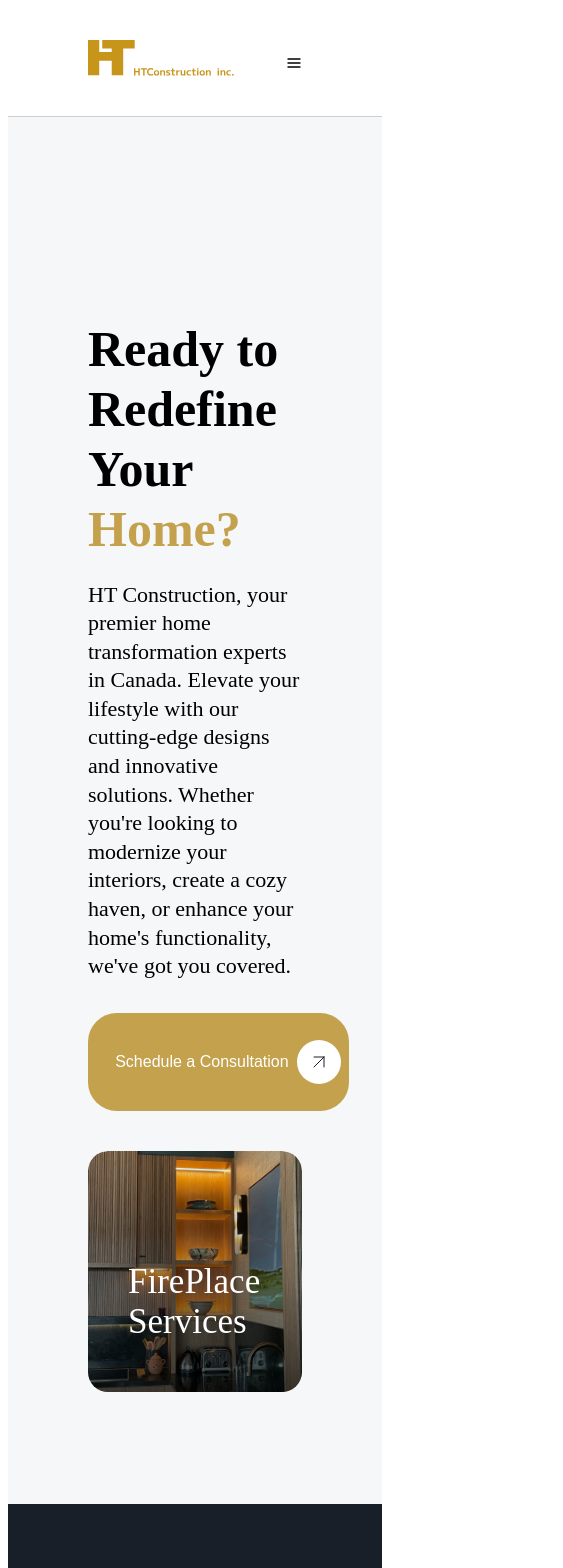
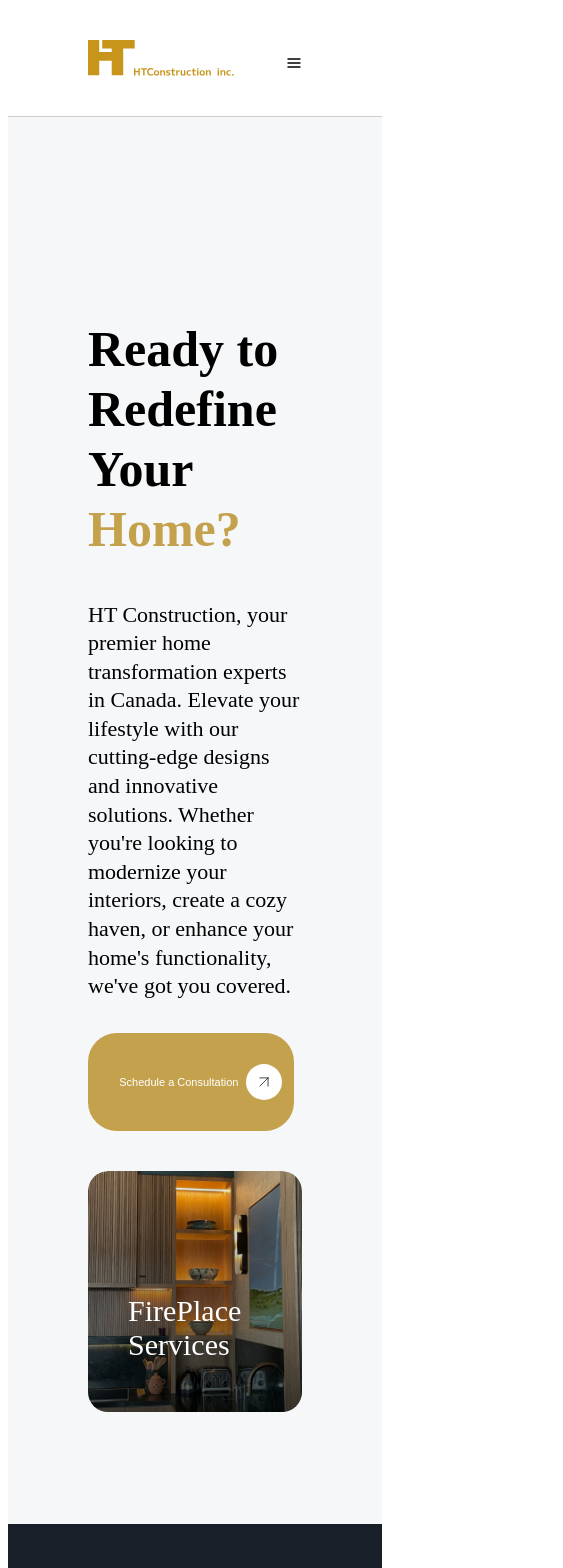
Before and after one commit to abdullah-taqiaddin/ht-construction, a React (Create React App) app: page / in a window 390 px wide. Shown: the top 1568 px of the page, 563 px wide, since content can reach past the window. Built offline with nearby package versions, Linux system fonts and the light colour scheme; the HTML template or start-up script is replaced by a standard one.

Commit message:
fix responsive

```diff
--- a/src/Pages/Homepage/HomePage.css
+++ b/src/Pages/Homepage/HomePage.css
@@ -85,6 +85,7 @@
         font-weight: 500;
         font-size: 35px;
     }
+
 .text-overlay-description {
     display: flex;
     flex-direction: row;
@@ -127,6 +128,7 @@
     padding: 100px 20px;
     text-align: center;
 }
+
 .projects-section {
     margin: -80px;
     margin-Bottom: 0px;
@@ -154,6 +156,7 @@
     margin-bottom: 2rem;
 }
 
+.service-title {}
 .project-subtitle {
     color: #c4a24d;
     font-size: 22px;
@@ -177,6 +180,7 @@
     line-height: 1.8;
     color: #dedede;
 }
+
 .swiper-scrollbar {
     background-color: rgba(196, 162, 77, 0.3);
     /* Light background */
@@ -190,6 +194,15 @@
     border-radius: 10px;
     height: 100%;
     cursor: pointer;
+}
+.hero-section .sched-btn {
+    background-color: #c4a24d;
+    color: #fff;
+    border: none;
+    border-radius: 1.8rem;
+    padding: 1.7rem 0.5rem 1.7rem 1.7rem;
+    align-self: start;
+    font-size: 16px !important;
 }
 @media screen and (max-width: 950px) {
     .project-section-sub {
@@ -207,6 +220,13 @@
     .project-right {
         width: 100%;
         margin-bottom: 2rem;
+    }
+.hero-section .sched-btn {
+    font-size: 11px !important;
+}
+
+.hero-section .sched-btn span {
+    width: 21%;
 }
 }
 
@@ -226,6 +246,8 @@
     }
 
     .hero-text {
+        display: flex;
+            flex-direction: column;
         width: 100%;
     }
 
@@ -238,6 +260,13 @@
 
     .hero-title {
         font-size: 50px;
+    }
+.project-title {
+    font-size: 35px;
+}
+
+.service-title {
+    font-size: 43px;
 }
 }
 
@@ -252,4 +281,14 @@
     .text-overlay-description {
         display: none;
     }
+.text-overlay-title {
+    font-size: 30px;
 }
+}
+
+@media screen and (max-width: 370px) {
+
+    .text-overlay-title {
+        font-size: 20px !important;
+    }
+}
--- a/src/Pages/Homepage/Homepage.tsx
+++ b/src/Pages/Homepage/Homepage.tsx
@@ -71,7 +71,9 @@ const Homepage = () => {
                 border: "none",
                 borderRadius: "1.8rem",
                 padding: "1.7rem 0.5rem 1.7rem 1.7rem",
+                alignSelf: "start",
               }}
+              className="sched-btn"
               rightIcon={<BtnIcon />}
             >
               Schedule a Consultation
--- a/src/Pages/commonstyles.css
+++ b/src/Pages/commonstyles.css
@@ -52,6 +52,9 @@
     width: 100%;
 }
 
+.house-renovation {
+    font-size: 50px;
+}
 .bottom-section {
     padding: 100px 80px;
     display: flex;
@@ -109,8 +112,30 @@
 
 @media screen and (max-width: 600px) {
     .section-header {
-        font-size: 60px;
+        font-size: 40px;
+            font-weight: 500;
         line-height: unset;
     }
 
+        .inner-container {
+            padding: 92px 34px !important;
+        }
+
+        .pages-header-title h1 {
+            font-size: 30px;
+        }
+
+        .house-renovation-header {
+            font-size: 30px !important;
+            line-height: unset !important;
+
+        }
+
+        .house-renovation-section {
+            padding: 92px 34px !important;
+        }
+
+        .bottom-section {
+            padding: 92px 34px !important;
+        }
 }
--- a/src/components/Footer/Footer.css
+++ b/src/components/Footer/Footer.css
@@ -93,6 +93,16 @@ footer {
     }
 
     @media screen and (max-width: 950px) {
+        .footer-logo-container {
+                display: flex;
+                flex-direction: column;
+                gap: 1rem;
+            }
+
+            .footer-title {
+                line-height: unset;
+                font-size: 40px;
+            }
         .footer-main {
             flex-direction: column;
             align-items: flex-start;
@@ -106,4 +116,8 @@ footer {
         .footer-bottom {
             gap: 1rem;
         }
+                                                                                                                                .footer-bottom {
+                                                                                                                                    display: unset;
+                                                                                                                                    padding: 50px;
+                                                                                                                                }
         }
--- a/src/components/Header/Header.css
+++ b/src/components/Header/Header.css
@@ -12,7 +12,7 @@
     z-index: 10;
     backdrop-filter: blur(10px);
     justify-content: space-between
-    /* Adds a background blur */
+        /* Adds a background blur */
 }
 
 .logo {
@@ -50,19 +50,26 @@
 .hidden-div {
     width: 50px;
 }
+
 /* Show the hamburger icon and hide nav-links on smaller screens */
 @media (max-width: 752px) {
     .nav-links {
         display: none;
     }
+
                 .hidden-div {
                     display: none;
                 }
+
     .hamburger {
         display: block;
     }
 }
 
+.drawer-nav {
+
+    list-style-type: none;
+}
 .drawer-nav ul {
     list-style-type: none;
     padding: 0;
@@ -70,6 +77,8 @@
 
 .drawer-nav li {
     padding: 10px 0;
+    border-bottom: 1px solid #ccc;
+        /* Adds a bottom border to each list item */
 }
 
 .drawer-nav li a {
--- a/src/components/Header/Header.tsx
+++ b/src/components/Header/Header.tsx
@@ -117,6 +117,14 @@ const Header = () => {
                           Fireplace Master Services
                         </Link>
                       </li>
+                      <li>
+                        <Link
+                          to="/modernkitchenservices"
+                          style={{ color: "#333", textDecoration: "none" }}
+                        >
+                          Modern Kitchen Services
+                        </Link>
+                      </li>
                     </ul>
                   )}
                   <li>
@@ -212,13 +220,29 @@ const Header = () => {
                     <div
                       style={{
                         padding: "8px 0",
+                        borderBottom: "1px solid grey",
                       }}
                     >
                       <Link
                         to="/fireplaceservices"
+                        style={{
+                          color: "#333",
+                          textDecoration: "none",
+                        }}
+                      >
+                        Fireplace Master Services
+                      </Link>
+                    </div>
+                    <div
+                      style={{
+                        padding: "8px 0",
+                      }}
+                    >
+                      <Link
+                        to="/modernkitchenservices"
                         style={{ color: "#333", textDecoration: "none" }}
                       >
-                        Fireplace Master Services
+                        Modern Kitchen Services
                       </Link>
                     </div>
                   </ul>
--- a/src/components/ServiceCard/ServiceCard.css
+++ b/src/components/ServiceCard/ServiceCard.css
@@ -65,5 +65,6 @@
     .service-title {
         min-width: unset;
         max-width: unset;
+        font-size: 40px;
     }
 }
```
Lines whose indentation alone changed are shown as unchanged.
